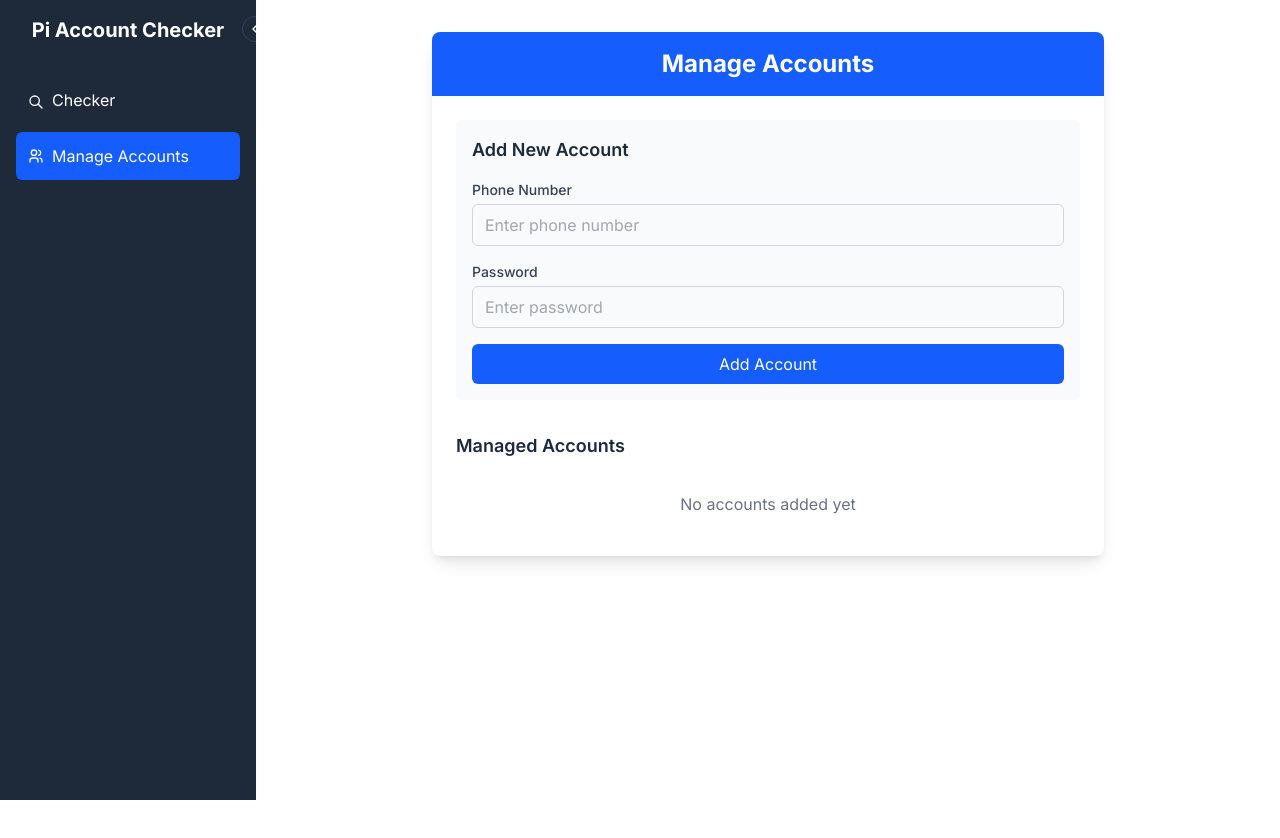
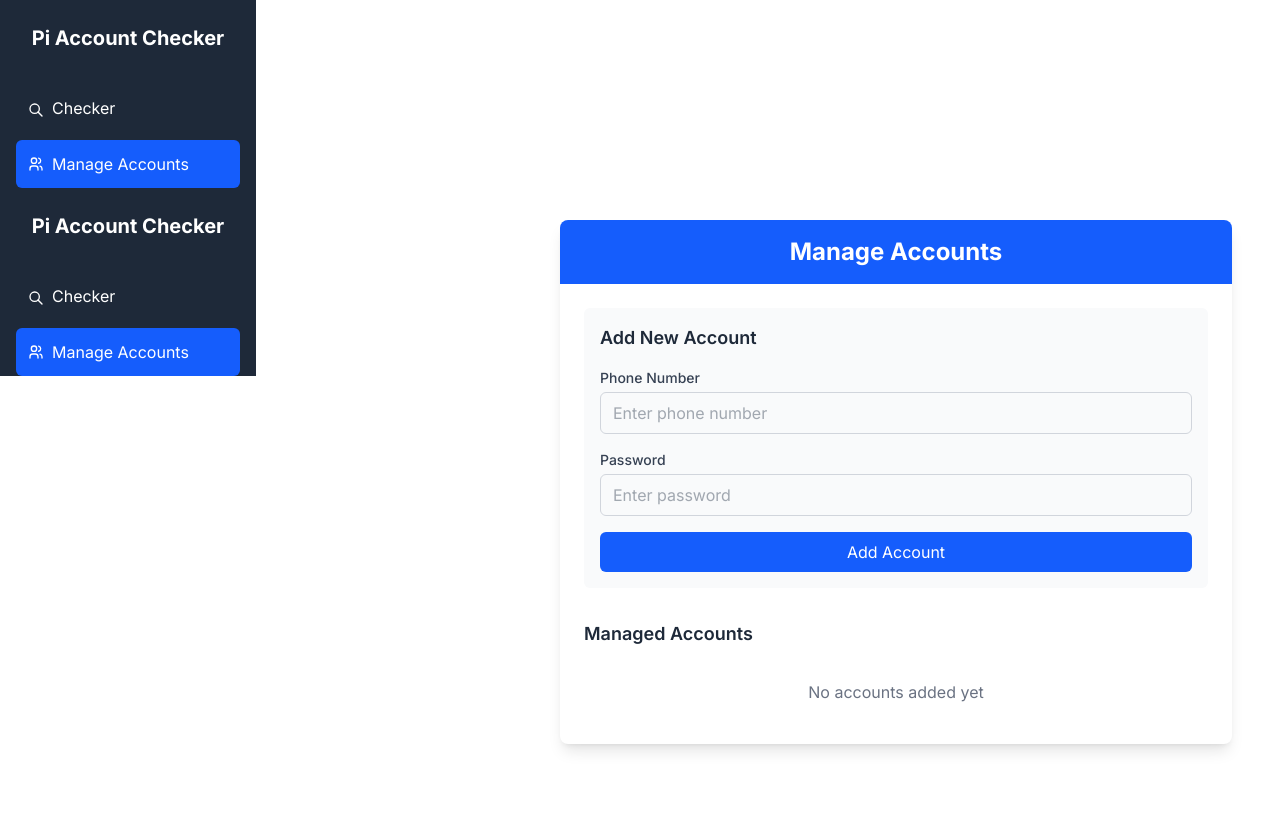
Before and after one commit to amank3125/pi-account-checker, a Next.js app: page /accounts in a window 1280 px wide. Shown: the top 838 px of the page. Before the commit the page ends 800 px from the top, so only its background shows below. Built offline with nearby package versions, Linux system fonts and the light colour scheme.

Commit message:
Update Sidebar.tsx

```diff
--- a/src/app/components/layout/Sidebar.tsx
+++ b/src/app/components/layout/Sidebar.tsx
@@ -11,11 +11,15 @@ interface AccountWithUsername extends StoredAccount {
   username?: string;
 }
 
-export default function Sidebar() {
+interface SidebarProps {
+  isOpen: boolean;      // controls if sidebar is visible on mobile
+  onClose: () => void;  // closes sidebar on mobile
+}
+
+export default function Sidebar({ isOpen, onClose }: SidebarProps) {
   const pathname = usePathname();
   const [accounts, setAccounts] = useState<AccountWithUsername[]>([]);
   const [isAccountsOpen, setIsAccountsOpen] = useState(true);
-  const [collapsed, setCollapsed] = useState(false);
 
   useEffect(() => {
     const loadAccounts = async () => {
@@ -24,16 +28,14 @@ export default function Sidebar() {
         savedAccounts.map(async (account) => {
           const userData = await getCacheData(account.phone_number, 'user');
           const piData = await getCacheData(account.phone_number, 'pi');
-          let username = account.username; // Use stored username if available
+          let username = account.username;
           let balance = null;
 
-          // If no stored username, try to get from cache
           if (!username && userData && typeof userData === 'object') {
             const userDataObj = userData as { profile?: { username?: string; display_name?: string } };
             username = userDataObj.profile?.username || userDataObj.profile?.display_name;
           }
 
-          // Get balance from cache if available
           if (piData && typeof piData === 'object') {
             const piDataObj = piData as { balance?: number };
             balance = piDataObj.balance;
@@ -41,8 +43,8 @@ export default function Sidebar() {
 
           return {
             ...account,
-            username: username || account.phone_number, // Fallback to phone number if no username
-            balance
+            username: username || account.phone_number,
+            balance,
           };
         })
       );
@@ -51,42 +53,42 @@ export default function Sidebar() {
     loadAccounts();
   }, []);
 
-  const isActive = (path: string) => {
-    return pathname === path;
-  };
+  const isActive = (path: string) => pathname === path;
 
   return (
-    <div className={`h-full ${collapsed ? 'w-20' : 'w-64'} bg-gray-800 text-white fixed left-0 top-0 p-4 overflow-y-auto transition-all duration-300`}>
-      {/* Sidebar collapse/expand toggle */}
+    <>
+      {/* Sidebar container with slide-in effect on mobile */}
+      <div
+        className={`fixed top-0 left-0 z-50 h-full w-64 bg-gray-800 text-white transform
+                    transition-transform duration-300 ease-in-out
+                    ${isOpen ? 'translate-x-0' : '-translate-x-full'}
+                    md:static md:translate-x-0`}
+      >
+        {/* Close button (visible on mobile only) */}
         <button
-        onClick={() => setCollapsed(!collapsed)}
-        className="absolute top-4 right-[-12px] bg-gray-800 border border-gray-700 rounded-full p-1 transition-transform duration-300"
+          className="md:hidden absolute top-4 right-4 p-2 rounded-full bg-gray-700 hover:bg-gray-600"
+          onClick={onClose}
         >
-        {collapsed ? (
-          <IconChevronRight className="w-4 h-4" />
-        ) : (
-          <IconChevronLeft className="w-4 h-4" />
-        )}
+          <IconChevronLeft className="w-5 h-5 text-white" />
         </button>
 
         {/* Header */}
-      {!collapsed && (
-        <div className="text-xl font-bold mb-8 text-center">
+        <div className="text-xl font-bold mb-8 text-center pt-6">
           Pi Account Checker
         </div>
-      )}
 
-      <nav className="space-y-2">
-        {/* Checker Link */}
+        {/* Nav links */}
+        <nav className="space-y-2 px-4">
           <Link
             href="/"
-          className={`block p-3 rounded-md transition-colors ${isActive('/') ? 'bg-blue-600' : 'hover:bg-gray-700'}`}
+            className={`block p-3 rounded-md transition-colors ${
+              isActive('/') ? 'bg-blue-600' : 'hover:bg-gray-700'
+            }`}
+            onClick={onClose}
           >
             <IconSearch className="w-4 h-4 inline-block mr-2" />
-          {!collapsed && 'Checker'}
+            Checker
           </Link>
-
-        {/* Manage Accounts Link */}
           <div>
             <div className="flex items-center">
               <Link
@@ -94,12 +96,12 @@ export default function Sidebar() {
                 className={`flex-1 flex items-center p-3 rounded-md transition-colors ${
                   pathname.startsWith('/accounts') ? 'bg-blue-600' : 'hover:bg-gray-700'
                 }`}
+                onClick={onClose}
               >
                 <IconUsers className="w-4 h-4 inline-block mr-2" />
-              {!collapsed && 'Manage Accounts'}
+                Manage Accounts
               </Link>
-            {/* Toggle for account list (only shown when sidebar is expanded) */}
-            {!collapsed && accounts.length > 0 && (
+              {accounts.length > 0 && (
                 <button
                   onClick={() => setIsAccountsOpen(!isAccountsOpen)}
                   className="p-2 ml-1 rounded-md hover:bg-gray-700"
@@ -113,8 +115,7 @@ export default function Sidebar() {
               )}
             </div>
 
-          {/* Account list */}
-          {!collapsed && isAccountsOpen && accounts.length > 0 && (
+            {isAccountsOpen && accounts.length > 0 && (
               <div className="ml-6 mt-2 space-y-1">
                 {accounts.map((account, index) => (
                   <Link
@@ -125,6 +126,7 @@ export default function Sidebar() {
                         ? 'bg-blue-600'
                         : 'hover:bg-gray-700'
                     }`}
+                    onClick={onClose}
                   >
                     <div className="flex justify-between items-center">
                       <span>
@@ -132,7 +134,9 @@ export default function Sidebar() {
                         {account.username || account.phone_number}
                       </span>
                       {account.balance !== null && (
-                      <span className="text-xs opacity-75">{account.balance?.toFixed(4)} π</span>
+                        <span className="text-xs opacity-75">
+                          {account.balance?.toFixed(4)} π
+                        </span>
                       )}
                     </div>
                   </Link>
@@ -142,17 +146,26 @@ export default function Sidebar() {
           </div>
         </nav>
 
-      {/* Total Balance (only shown when sidebar is expanded) */}
-      {!collapsed && accounts.length > 0 && (
+        {/* Footer (total balance) */}
+        {accounts.length > 0 && (
           <div className="absolute bottom-0 left-0 right-0 p-4 bg-gray-900 border-t border-gray-700">
             <div className="flex justify-between items-center">
               <span className="text-sm text-gray-400">Total Balance:</span>
               <span className="text-sm font-medium">
-              {accounts.reduce((sum, account) => sum + (account.balance || 0), 0).toFixed(4)} π
+                {accounts.reduce((sum, acc) => sum + (acc.balance || 0), 0).toFixed(4)} π
               </span>
             </div>
           </div>
         )}
       </div>
+
+      {/* Optional semi-transparent backdrop on mobile */}
+      {isOpen && (
+        <div
+          className="fixed inset-0 bg-black bg-opacity-40 z-40 md:hidden"
+          onClick={onClose}
+        />
+      )}
+    </>
   );
 }
```
Lines whose indentation alone changed are shown as unchanged.
